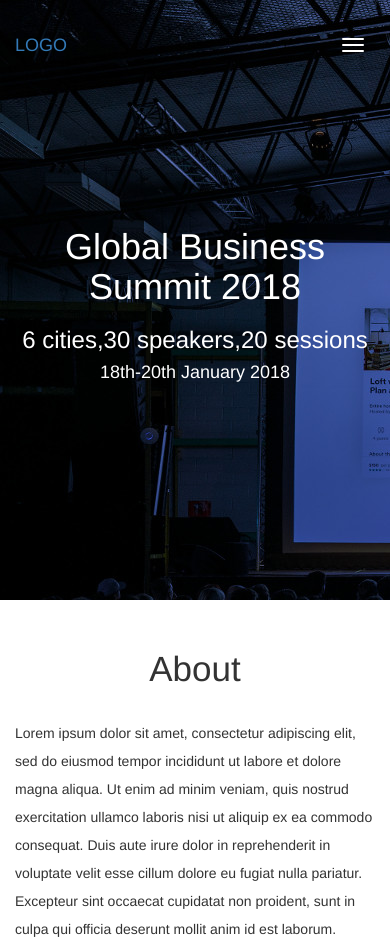
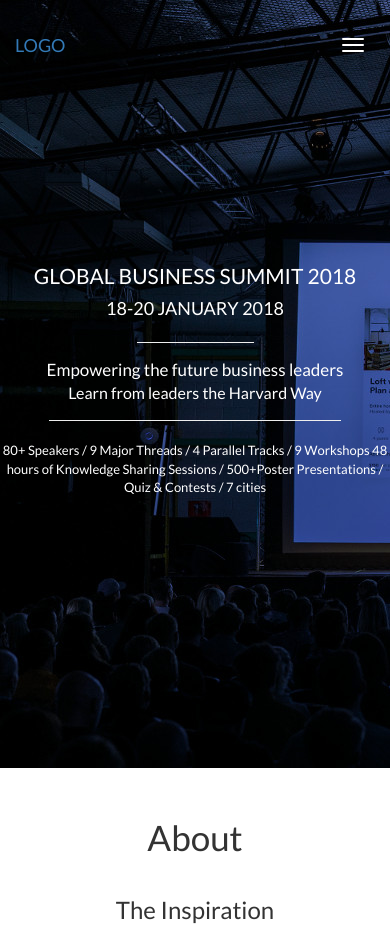
Before and after one commit to lakshey001/Website-Summit, a plain HTML site: page index.html in a window 390 px wide. Shown: the top 937 px of the page. Drawn offline with nearby package versions, Linux system fonts and the light colour scheme.

Commit message:
done with the header and about part

```diff
--- a/css/style.css
+++ b/css/style.css
@@ -2,16 +2,28 @@
     .navbar-collapse{
         background: rgba(0, 0, 0, 0.6);
     }
+
 }
-
+div{
+      font-family: 'lato', arial;
+}
 body{
     /*background: currentColor;*/
     overflow-x: hidden;
+    box-sizing: border-box;
+
 }
 #mynav{
     min-height: 60px;
     margin-bottom: 10px;
+
 }
+/* @font-face {
+    font-family: "BEBAS";
+    src: url("../font/BEBAS.ttf");
+}
+*/
+
 .navbar{
     margin-bottom: 0;
     border-radius: 0;
@@ -21,6 +33,7 @@ body{
     padding-top: 20px;
     color: white;
     text-transform: uppercase;
+
 }
 .nav-small{
     background: rgba(255,255,255,1);
@@ -37,7 +50,7 @@ body{
     align-items: center;
     margin-top: 0;
     color: white;
-    min-height: 600px;
+    min-height: 768px;
 }
 
 section{
@@ -89,6 +102,28 @@ section{
     justify-content: center;
     flex-direction: column;
 }
+.head{
+    font-size: 50px;
+}
+.head-3{
+
+    font-size: 24px;
+}
+.head-4{
+
+    font-size: 22px;
+}
+.data{
+    font-size: 17px;
+}
+.date{
+    margin-top: -5px;
+    font-size: 30px;
+    font-weight: 500;
+}
+.margin-bottom-20{
+    margin-bottom: 20px;
+}
 .schedule-nav{
     margin-top: 30px;
 }
@@ -120,23 +155,25 @@ h2{
     background: white;
 }
 .about-text{
-    min-height: 600px;
+    min-height: 500px;
     line-height: 2;
     margin-bottom: 50px;
 }
 #schedule{
     margin-top: 50px;
-    background: #5472ef;
+  /*  background: #5472ef;*/
+   background: linear-gradient(to right,#5C258D,#4389A2);
     color: white;
 }
 #schedule li{
-    background: #3a53bb;
+    background: rgba(245,245,245,0.3);
 }
 #schedule a{
     color: white;
     font-size: 18px;
 }
 #schedule li a:hover{
+   background: rgba(245,245,245,0.6);
     color: black;
 }
 #schedule li.active a{
@@ -146,3 +183,27 @@ h2{
 #register{
     background:rgba(242, 242, 245, 0.57);
 }
+
+@media (max-width: 600px) {
+    .head{
+       font-size: 21px;
+    }
+    .date{
+        font-size: 18px;
+    }
+    .head-3{
+
+    font-size: 17px;
+    margin-top: -5px;
+}
+  .head-4{
+
+    font-size: 16px;
+    margin-top: -10px;
+    margin-bottom: -5px;
+}
+.data{
+    font-size: 13px;
+}
+
+}
--- a/index.html
+++ b/index.html
@@ -8,6 +8,7 @@
         <meta name="author" content="Kartik">
         <meta name="description" content="">
         <meta name="keywords" content="">
+        <link href='http://fonts.googleapis.com/css?family=Lato:400,700' rel='stylesheet' type='text/css'>
         <link rel="shortcut icon" href="favicon.ico" type="image/vnd.microsoft.icon">
         <link rel="stylesheet" href="https://maxcdn.bootstrapcdn.com/bootstrap/3.3.7/css/bootstrap.min.css">
         <script src="https://ajax.googleapis.com/ajax/libs/jquery/3.2.1/jquery.min.js"></script>
@@ -41,9 +42,16 @@
             </nav>
             <section id="home">
                 <div class="text-center" id="homeScreen">
-                    <h1>Global Business Summit 2018</h1>
-                    <h3>6 cities,30 speakers,20 sessions</h3>
-                    <h4>18th-20th January 2018</h4>
+                    <p class="head">GLOBAL BUSINESS SUMMIT 2018</p>
+                     <p  class="date">18-20 JANUARY 2018</p>
+                     <hr  width="30%">
+                    <p class="head-3">Empowering the future business leaders </p>
+                    <p class="head-4">Learn from leaders the Harvard Way</p>
+
+                    <hr width="75%">
+                    <p class="data">80+ Speakers / 9 Major Threads / 4 Parallel Tracks / 9 Workshops
+                    48 hours of Knowledge Sharing Sessions / 500+Poster Presentations / Quiz & Contests /  7 cities </p>
+
                 </div>
             </section>
             <section id="about">
@@ -53,15 +61,16 @@
                         <div class="col-sm-8 col-md-offset-2 paper about-text">
                             <div class="text-center">
                                 <h2>About</h2>
-                            </div>
+
+                            <h3 class="margin-bottom-20" >The Inspiration</h3>
                             <p>
-                                Lorem ipsum dolor sit amet, consectetur adipiscing elit, sed do eiusmod tempor incididunt ut labore et dolore magna aliqua. Ut enim ad minim veniam, quis nostrud exercitation ullamco laboris nisi ut aliquip ex ea commodo consequat. Duis aute irure dolor in reprehenderit in voluptate velit esse cillum dolore eu fugiat nulla pariatur. Excepteur sint occaecat cupidatat non proident, sunt in culpa qui officia deserunt mollit anim id est laborum.
+                                Landing into a high paying job is the dream of every mba student. There are of course very few who dream to build their own enterprise. In both the scenarios, the opportunities are aplenty. But only a few are able to live up to their dreams. This trend and statistics should change. Every mba student should be empowered on par with global standards. Our students once they graduate should be able to bag opportunities at the global level say working with fortune 500 companies or building their own startups successfully. Our Summit aims to help MBA students achieve this like never before. They will taste world class training, learning and exposure which is not ordinarily possible with in their class room premises. The way how students in top b schools of the world learn and interact with best professors and industry leaders, that way we will help our students gain the exposure.
+
                             </p>
                             <p>
-                                Lorem ipsum dolor sit amet, consectetur adipiscing elit, sed do eiusmod tempor incididunt ut labore et dolore magna aliqua. Ut enim ad minim veniam, quis nostrud exercitation ullamco laboris nisi ut aliquip ex ea commodo consequat. Duis aute irure dolor in reprehenderit in voluptate velit esse cillum dolore eu fugiat nulla pariatur. Excepteur sint occaecat cupidatat non proident, sunt in culpa qui officia deserunt mollit anim id est laborum.
-                                Lorem ipsum dolor sit amet, consectetur adipiscing elit, sed do eiusmod tempor incididunt ut labore et dolore magna aliqua. Ut enim ad minim veniam, quis nostrud exercitation ullamco laboris nisi ut aliquip ex ea commodo consequat. Duis aute irure dolor in reprehenderit in voluptate velit esse cillum dolore eu fugiat nulla pariatur. Excepteur sint occaecat cupidatat non proident, sunt in culpa qui officia deserunt mollit anim id est laborum.
-                                Lorem ipsum dolor sit amet, consectetur adipiscing elit, sed do eiusmod tempor incididunt ut labore et dolore magna aliqua. Ut enim ad minim veniam, quis nostrud exercitation ullamco laboris nisi ut aliquip ex ea commodo consequat. Duis aute irure dolor in reprehenderit in voluptate velit esse cillum dolore eu fugiat nulla pariatur. Excepteur sint occaecat cupidatat non proident, sunt in culpa qui officia deserunt mollit anim id est laborum.
+                               Every participant will find this Summit to be a life changing experience. They will be inspired to dream big, acquire knowledge in all the essential domains, possess the necessary skills set, harness talent, groom themselves well and finally stand on a level playing field in bagging plush packages.
                             </p>
+                        </div>
                         </div>
                 </div>
             </section>
```
